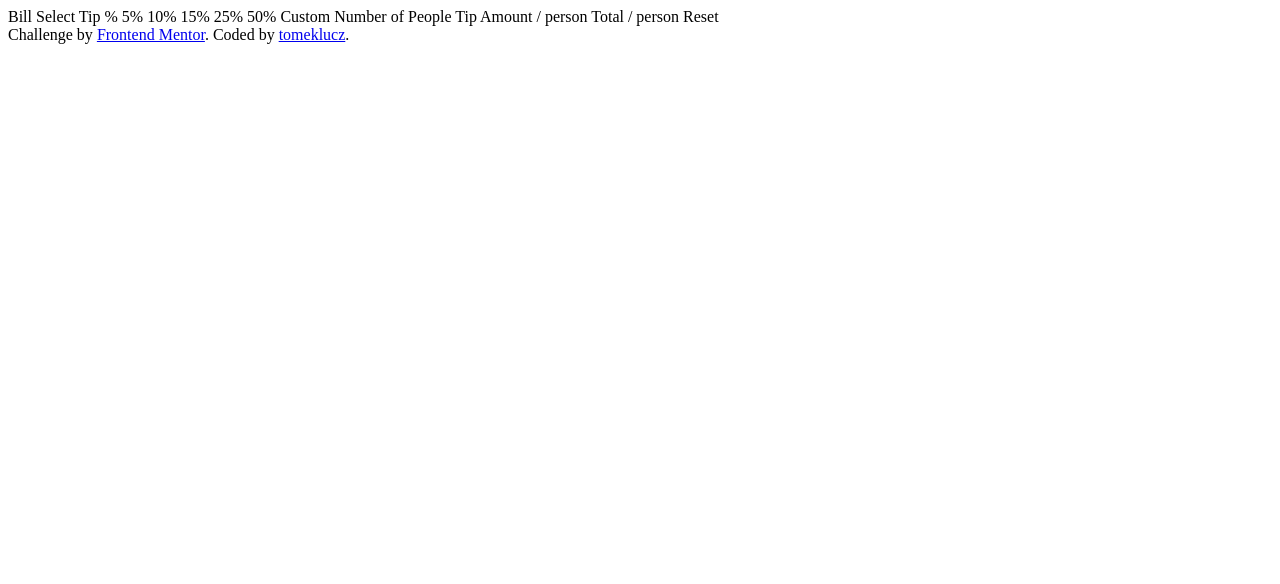
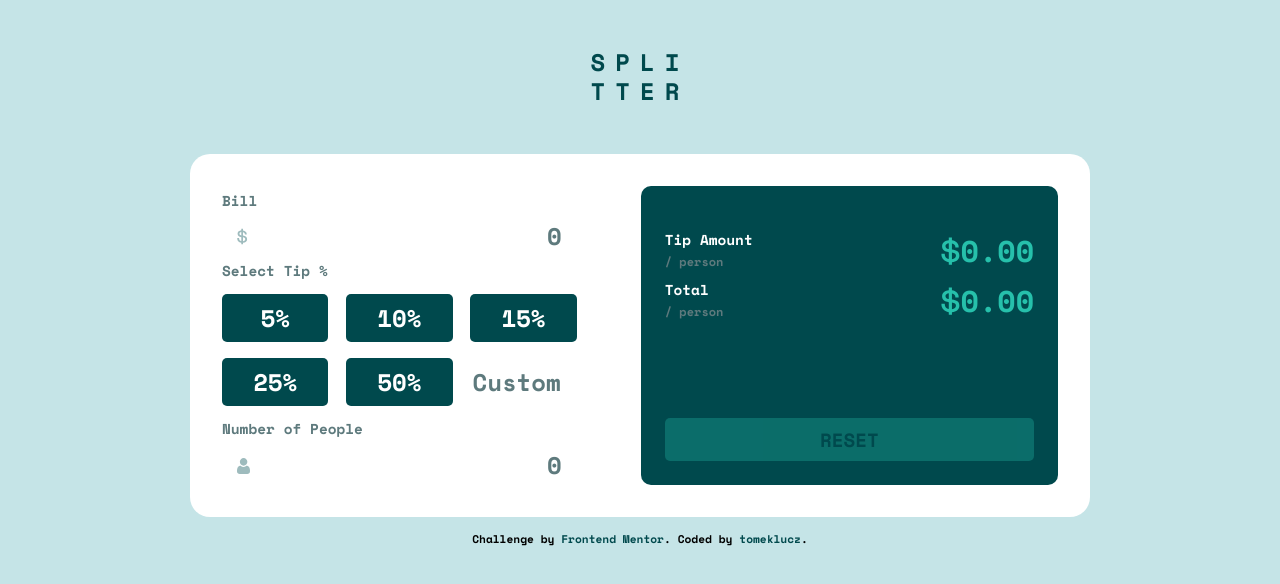
Before and after one commit to tomeklucz/FM-tip-calculator-app, a plain HTML site: page index.html in a window 1280 px wide. Drawn offline with nearby package versions, Linux system fonts and the light colour scheme.

Commit message:
design finished

```diff
--- a/index.html
+++ b/index.html
@@ -11,13 +11,59 @@
       sizes="32x32"
       href="./images/favicon-32x32.png"
     />
+    <link rel="stylesheet" href="style.css" />
 
     <title>Frontend Mentor | Tip calculator app</title>
   </head>
   <body>
+    <header>
+      <h1 class="title-text">splitter</p>
+    </header>
     <main>
-      Bill Select Tip % 5% 10% 15% 25% 50% Custom Number of People Tip Amount /
-      person Total / person Reset
+        <div class="user-input-container">
+          <div class="single-input">
+            <label for="bill">Bill</label>
+            <div class="bill-input-field">
+            <input class="user-input" type="number" id="bill" name="bill" placeholder="0" />
+          </div>
+          </div>
+          <div class="single-input">
+            <label for="tip">Select Tip %</label>
+            <div class="tip-container" name="tip" >
+              <button class="tip-value-btn">5%</button>
+              <button class="tip-value-btn">10%</button>
+              <button class="tip-value-btn">15%</button>
+              <button class="tip-value-btn">25%</button>
+              <button class="tip-value-btn">50%</button>
+              <input class="custom-tip-field" type="number" name="custom-tip" id="tip" placeholder="Custom" />
+            </div>
+          </div>
+          <div class="single-input">
+            <label for="people">Number of People</label>
+            <div class="people-input-field">
+            <input class="user-input" type="number" id="people" name="people"  placeholder="0" />
+            </div>
+          </div>
+        </div>
+        <div class="results-container">
+          <div class="single-result-container">
+            <div class="result-description">
+              <label for="tip-amount">Tip Amount</label>
+              <span>/ person</span>
+            </div>
+            <img class="dollar-icon-cyan" src="/images/icon-dollar-cyan.svg" alt="">
+            <p class="result-value" name="tip-amount">0.00</p>
+          </div>
+          <div class="single-result-container">
+            <div class="result-description">
+              <label for="total">Total</label>
+              <span>/ person</span>
+            </div>
+            <img class="dollar-icon-cyan" src="/images/icon-dollar-cyan.svg" alt="">
+            <p class="result-value" name="total">0.00</p>
+          </div>
+          <button class="reset-btn">reset</button>
+        </div>
     </main>
     <footer>
       Challenge by
--- a/style.css
+++ b/style.css
@@ -8,10 +8,30 @@
   margin: 0;
   padding: 0;
 }
+input[type="number"]::-webkit-inner-spin-button,
+input[type="number"]::-webkit-outer-spin-button {
+  -webkit-appearance: none;
+  -moz-appearance: none;
+  appearance: none;
+  margin: 0;
+}
+
+button,
+input {
+  background: none;
+  color: inherit;
+  border: none;
+  padding: 0;
+  font: inherit;
+  cursor: pointer;
+  outline: inherit;
+}
+
 /* VARIABLES */
 :root {
   --font-size: 24px;
   --strong-cyan: hsl(172, 67%, 45%);
+  --not-so-strong-cyan: hsl(172, 67%, 75%);
   --very-dark-cyan: hsl(183, 100%, 15%);
   --dark-grayish-cyan: hsl(186, 14%, 43%);
   --grayish-cyan: hsl(184, 14%, 56%);
@@ -24,4 +44,225 @@ body {
   font-family: "Space Mono", monospace;
   font-weight: 700;
   font-size: var(--font-size);
+  min-height: 100vh;
+  background-color: var(--light-grayish-cyan);
+  margin: 0 auto;
+  text-align: center;
+  line-height: 1;
 }
+
+header {
+  margin: 3rem auto;
+  word-wrap: break-word;
+  width: 7rem;
+}
+
+.title-text {
+  font-size: inherit;
+  color: var(--very-dark-cyan);
+  text-transform: uppercase;
+  line-height: 1.2;
+  letter-spacing: 10px;
+}
+
+main {
+  background-color: var(--white);
+  border-radius: 20px;
+  width: 375px;
+  margin: 0 auto;
+  text-align: left;
+}
+
+.user-input-container {
+  padding: 2rem;
+}
+
+.single-input {
+  width: 100%;
+}
+
+.single-input label {
+  display: block;
+  color: var(--dark-grayish-cyan);
+  font-size: calc(0.6 * var(--font-size));
+  padding: 0.5rem 0;
+}
+
+.user-input {
+  color: var(--very-dark-cyan);
+  padding-right: 15px;
+  display: block;
+  position: relative;
+  width: 100%;
+  height: 100%;
+  text-align: right;
+}
+
+input:hover {
+  border: 2px solid var(--strong-cyan);
+  border-radius: 5px;
+}
+
+.user-input::placeholder {
+  color: var(--dark-grayish-cyan);
+}
+
+.bill-input-field,
+.people-input-field {
+  position: relative;
+  height: 40px;
+}
+
+.bill-input-field:before {
+  content: url(/images/icon-dollar.svg);
+  position: absolute;
+  left: 15px;
+  top: 8px;
+}
+
+.people-input-field:before {
+  content: url(/images/icon-person.svg);
+  position: absolute;
+  left: 15px;
+  top: 8px;
+}
+
+.tip-container {
+  display: flex;
+  justify-content: space-between;
+  flex-wrap: wrap;
+}
+
+.tip-value-btn {
+  border-radius: 5px;
+  background-color: var(--very-dark-cyan);
+  color: var(--white);
+  width: 45%;
+  height: 3rem;
+  margin: 8px 0;
+}
+
+.tip-value-btn:hover {
+  background-color: var(--not-so-strong-cyan);
+  color: var(--very-dark-cyan);
+}
+
+.custom-tip-field {
+  background-color: var(--white);
+  text-align: right;
+  color: var(--very-dark-cyan);
+  padding-right: 1rem;
+  border-radius: 5px;
+  width: 45%;
+  height: 3rem;
+  margin: 8px 0;
+}
+
+.custom-tip-field::placeholder {
+  color: var(--dark-grayish-cyan);
+}
+
+.results-container {
+  background-color: var(--very-dark-cyan);
+  border-radius: 10px;
+  padding: 2.5rem 1.5rem 1.5rem;
+}
+
+.single-result-container {
+  display: flex;
+  justify-content: space-between;
+  align-items: center;
+  height: 50px;
+}
+
+.result-description {
+  height: 100%;
+  display: flex;
+  flex-direction: column;
+  justify-content: space-evenly;
+}
+
+.result-description label {
+  color: var(--white);
+  font-size: calc(0.6 * var(--font-size));
+}
+
+.result-description span {
+  color: var(--dark-grayish-cyan);
+  font-size: calc(0.5 * var(--font-size));
+}
+
+.dollar-icon-cyan {
+  justify-self: flex-end;
+  margin-left: auto;
+  height: 30px;
+}
+
+.result-value {
+  color: var(--strong-cyan);
+  font-size: 30px;
+}
+
+.reset-btn {
+  width: 100%;
+  text-transform: uppercase;
+  text-align: center;
+  padding: 0.75rem;
+  margin-top: 1rem;
+  border-radius: 5px;
+  background-color: var(--strong-cyan);
+  color: var(--very-dark-cyan);
+  opacity: 0.3;
+  font-size: calc(0.8 * var(--font-size));
+}
+
+.reset-btn:hover {
+  background-color: var(--not-so-strong-cyan);
+}
+
+/* footer */
+footer {
+  margin-top: 1rem;
+  text-align: center;
+  font-size: 0.7rem;
+}
+
+footer a {
+  text-decoration: none;
+  color: var(--very-dark-cyan);
+}
+
+footer a:hover {
+  color: var(--strong-cyan);
+}
+
+/* media queries */
+
+@media (min-width: 1024px) {
+  main {
+    display: flex;
+    width: 900px;
+  }
+
+  .user-input-container {
+    width: 50%;
+  }
+
+  .results-container {
+    display: flex;
+    flex-direction: column;
+    /* justify-content: space-around; */
+    margin: 2rem;
+    width: 50%;
+  }
+
+  .tip-value-btn,
+  .custom-tip-field {
+    width: 30%;
+  }
+
+  .reset-btn {
+    justify-self: flex-end;
+    margin-top: auto;
+  }
+}
```
Also changed, not shown: images/icon-dollar-cyan.svg (added).
